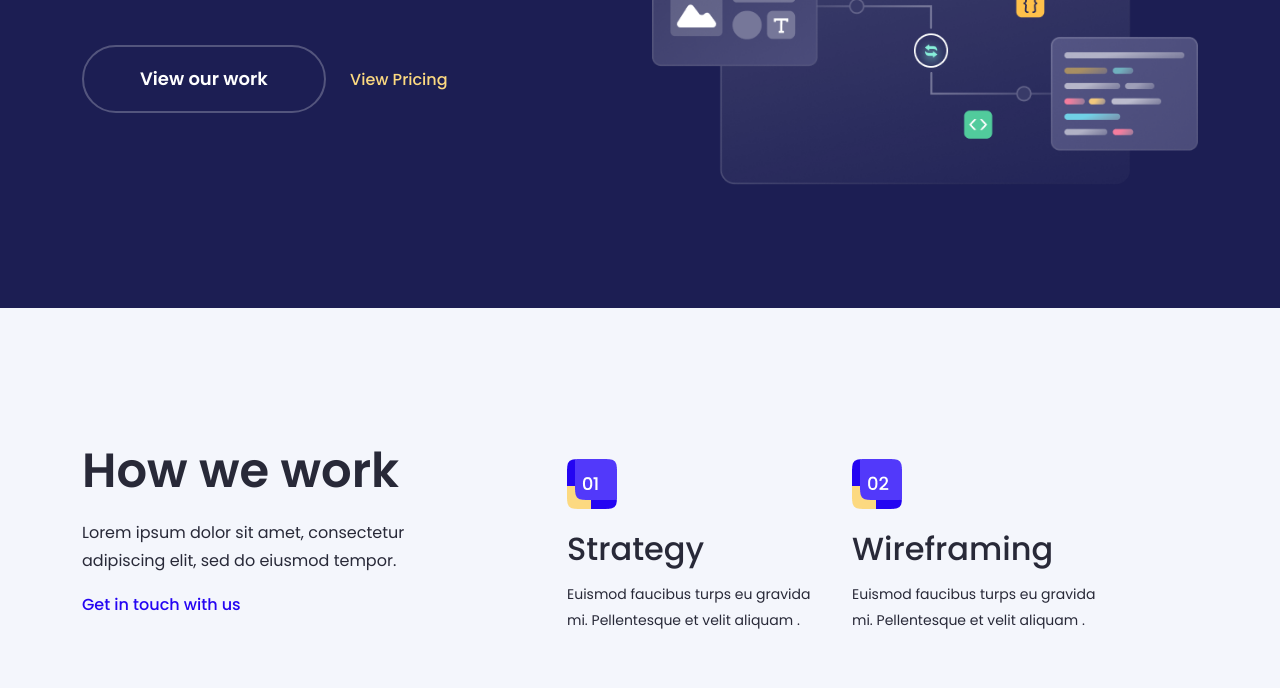
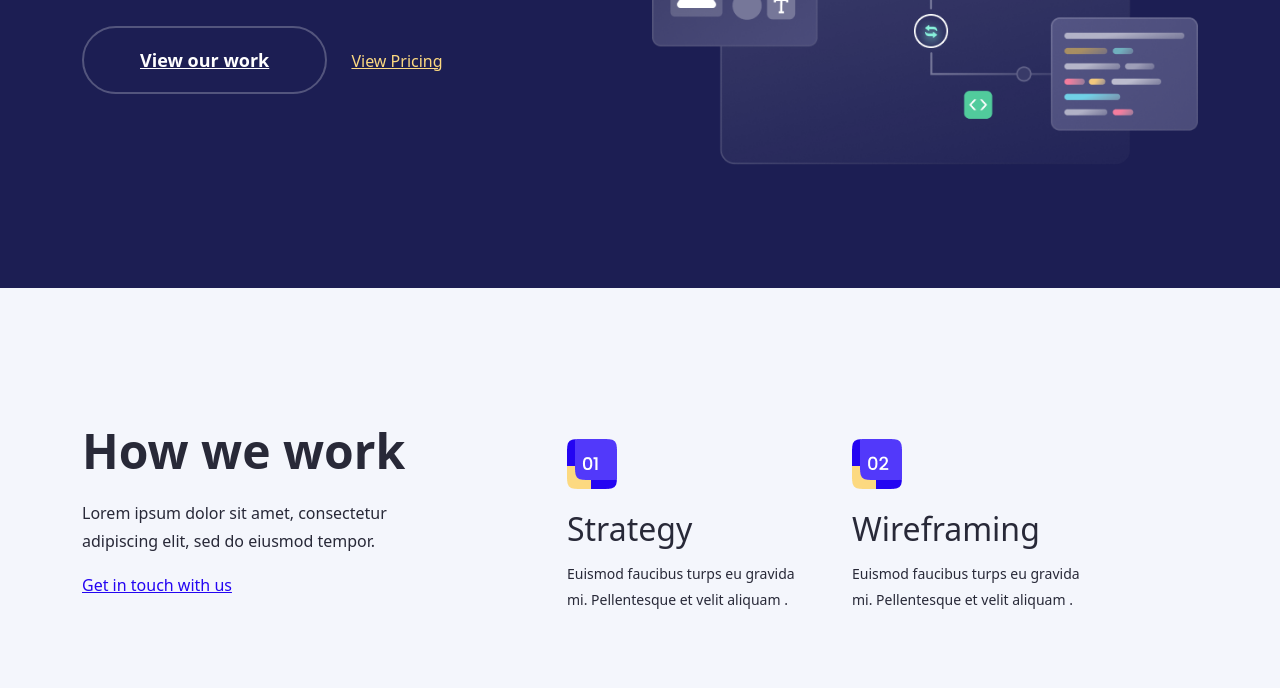
Before and after one commit to arezoobyte/FinalProject, a website built with Vite: page index.html in a window 1280 px wide. Shown: the part 418-1106 px from the top of the page. Built offline with nearby package versions, Linux system fonts and the light colour scheme; some icons are missing; files whose address does not match are found by name.

Commit message:
Update index.html

```diff
--- a/index.html
+++ b/index.html
@@ -4,6 +4,8 @@
     <meta charset="UTF-8" />
     <meta name="viewport" content="width=device-width, initial-scale=1.0" />
     <title>Finsweet - Home</title>
+    <link rel="stylesheet" href="https://cdnjs.cloudflare.com/ajax/libs/bootstrap/5.0.1/css/bootstrap.min.css" integrity="sha512-Ez0cGzNzHR1tYAv56860NLspgUGuQw16GiOOp/I2LuTmpSK9xDXlgJz3XN4cnpXWDmkNBKXR/VDMTCnAaEooxA==" crossorigin="anonymous" referrerpolicy="no-referrer" />
+    <link rel="stylesheet" href="public/css/main" />
   </head>
   <body>
     <div id="app">
@@ -659,5 +661,6 @@
 
     </div>
     <script type="module" src="./public/js/main.js"></script>
+    <script src="https://cdnjs.cloudflare.com/ajax/libs/bootstrap/5.0.1/js/bootstrap.bundle.min.js" integrity="sha512-sH8JPhKJUeA9PWk3eOcOl8U+lfZTgtBXD41q6cO/slwxGHCxKcW45K4oPCUhHG7NMB4mbKEddVmPuTXtpbCbFA==" crossorigin="anonymous" referrerpolicy="no-referrer"></script>
   </body>
 </html>
```
